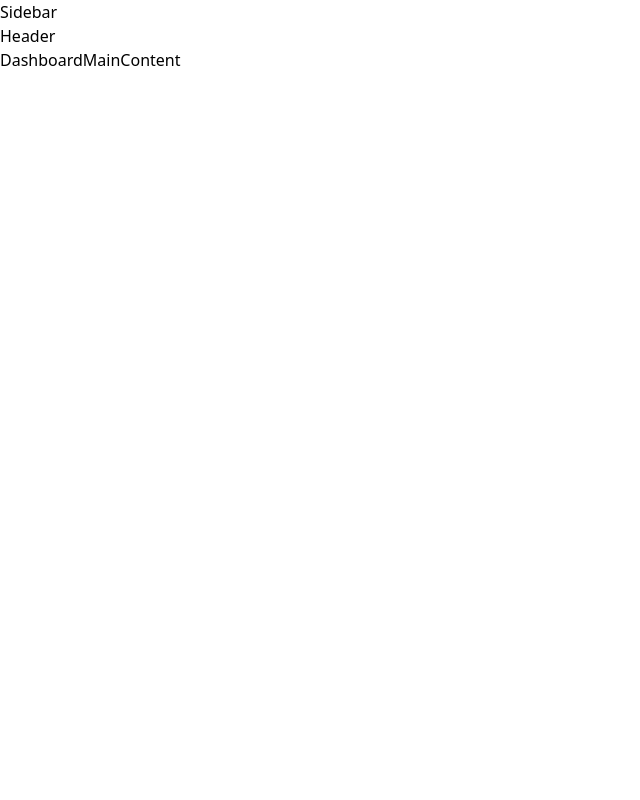
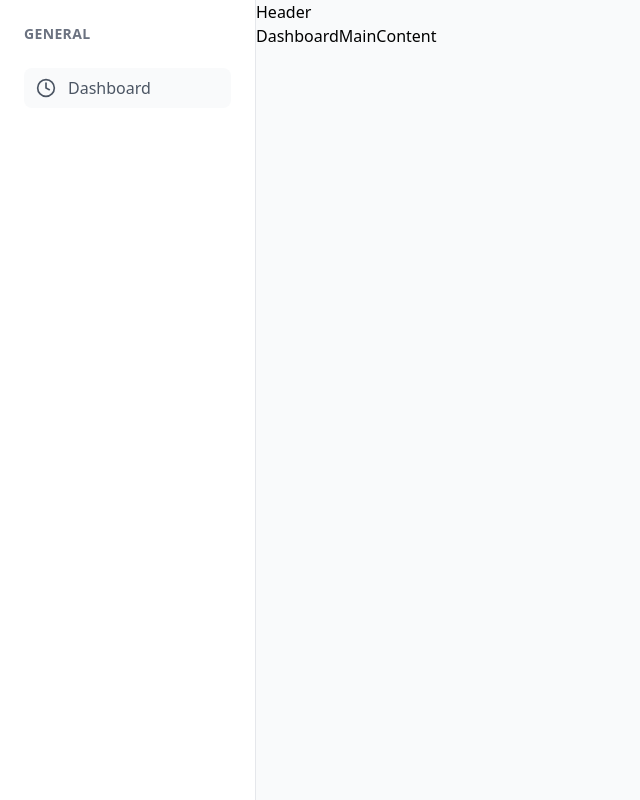
Before and after one commit to niranjan-aware/FitPeo, a React (Vite) app: page / in a window 1280 px wide. Shown: the whole page, without its empty margins (0-640 px from the left). Built offline with nearby package versions, Linux system fonts and the light colour scheme.

Commit message:
sidebar updated and tailwind issue fixed

```diff
--- a/package.json
+++ b/package.json
@@ -10,8 +10,10 @@
     "preview": "vite preview"
   },
   "dependencies": {
+    "lucide-react": "^0.511.0",
     "react": "^19.1.0",
-    "react-dom": "^19.1.0"
+    "react-dom": "^19.1.0",
+    "react-router-dom": "^7.6.0"
   },
   "devDependencies": {
     "@eslint/js": "^9.25.0",
@@ -19,6 +21,7 @@
     "@types/react-dom": "^19.1.2",
     "@vitejs/plugin-react-swc": "^3.9.0",
     "autoprefixer": "^10.4.21",
+    "daisyui": "^5.0.37",
     "eslint": "^9.25.0",
     "eslint-plugin-react-hooks": "^5.2.0",
     "eslint-plugin-react-refresh": "^0.4.19",
--- a/src/App.jsx
+++ b/src/App.jsx
@@ -1,14 +1,16 @@
-import React from 'react'
-import Sidebar from './components/Sidebar'
-import Header from './components/Header'
-import DashboardMainContent from './components/DashboardMainContent'
+import React from "react";
+import Sidebar from "./components/Sidebar";
+import Header from "./components/Header";
+import DashboardMainContent from "./components/DashboardMainContent";
 
 export default function App() {
   return (
-    <div className="main  h-screen bg-gray-50">
-      <Sidebar/>
-      <Header/>
-      <DashboardMainContent/>
+    <div className="main flex flex-row  h-screen bg-gray-50">
+      <Sidebar />
+      <div className="flex flex-col">
+        <Header />
+        <DashboardMainContent />
+      </div>
     </div>
-  )
+  );
 }
--- /dev/null
+++ b/src/components/Dashboard.jsx
@@ -0,0 +1,7 @@
+import React from 'react'
+
+export default function Dashboard() {
+  return (
+    <div>Dashboard</div>
+  )
+}
--- a/src/components/Sidebar.jsx
+++ b/src/components/Sidebar.jsx
@@ -1,7 +1,33 @@
-import React from 'react'
+import React from "react";
+import {
+  Grid3X3,
+  Clock,
+  Calendar,
+  Users,
+  BarChart3,
+  MessageCircle,
+  HelpCircle,
+  Settings,
+} from "lucide-react";
 
 export default function Sidebar() {
   return (
-    <div>Sidebar</div>
-  )
+    <aside className="w-64 bg-white border-r border-gray-200 h-screen">
+      <div className="p-6">
+        <h2 className="text-sm font-semibold text-gray-500 uppercase tracking-wide mb-6">
+          General
+        </h2>
+        <nav className="space-y-2">
+           <div
+            className={"flex items-center space-x-3 px-3 py-2 rounded-lg cursor-pointer  hover:bg-indigo-50 hover:text-indigo-600 text-gray-600 bg-gray-50"
+            }
+          >
+            <Clock className="w-5 h-5" />
+            <span className="font-medium">Dashboard</span>
+          </div>
+
+        </nav>
+      </div>
+    </aside>
+  );
 }
--- a/src/index.css
+++ b/src/index.css
@@ -1,3 +1,4 @@
 @tailwind base;
 @tailwind components;
 @tailwind utilities;
+@plugin "daisyui";
--- a/tailwind.config.js
+++ b/tailwind.config.js
@@ -1,6 +1,8 @@
-/** @type {import('tailwindcss').Config} */
 export default {
-  content: [],
+  content: [
+    "./index.html",
+    "./src/**/*.{js,ts,jsx,tsx}",
+  ],
   theme: {
     extend: {},
   },
```
Also changed, not shown: 1 other file (tests, documents, lock files or other folders).
